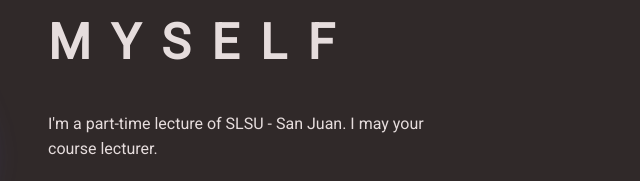
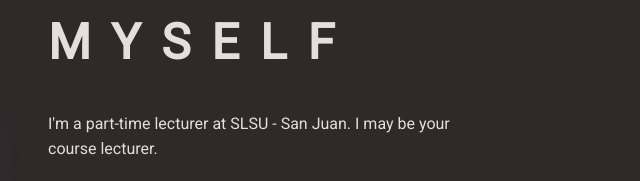
Before and after one commit to ken-frog/ken-frog, a plain HTML site: page index.html in a window 1280 px wide. Shown: the part 1036-1217 px from the top of the page, 607-1247 px from the left. Drawn offline with Linux system fonts and the light colour scheme.

Commit message:
Update index.html

```diff
--- a/index.html
+++ b/index.html
@@ -114,7 +114,7 @@
                         </h2>
                         <div class="paragraph py-4 w-75">
                             <p class="para">
-                                I'm a part-time lecture of SLSU - San Juan. I may your course lecturer.
+                                I'm a part-time lecturer at SLSU - San Juan. I may be your course lecturer.
                             </p>
                             <p class="para">
                                 I'm a graduate of Bachelor of Science in Information Technology and currently in the last semester of my Masters Degree in Information Management.
```
